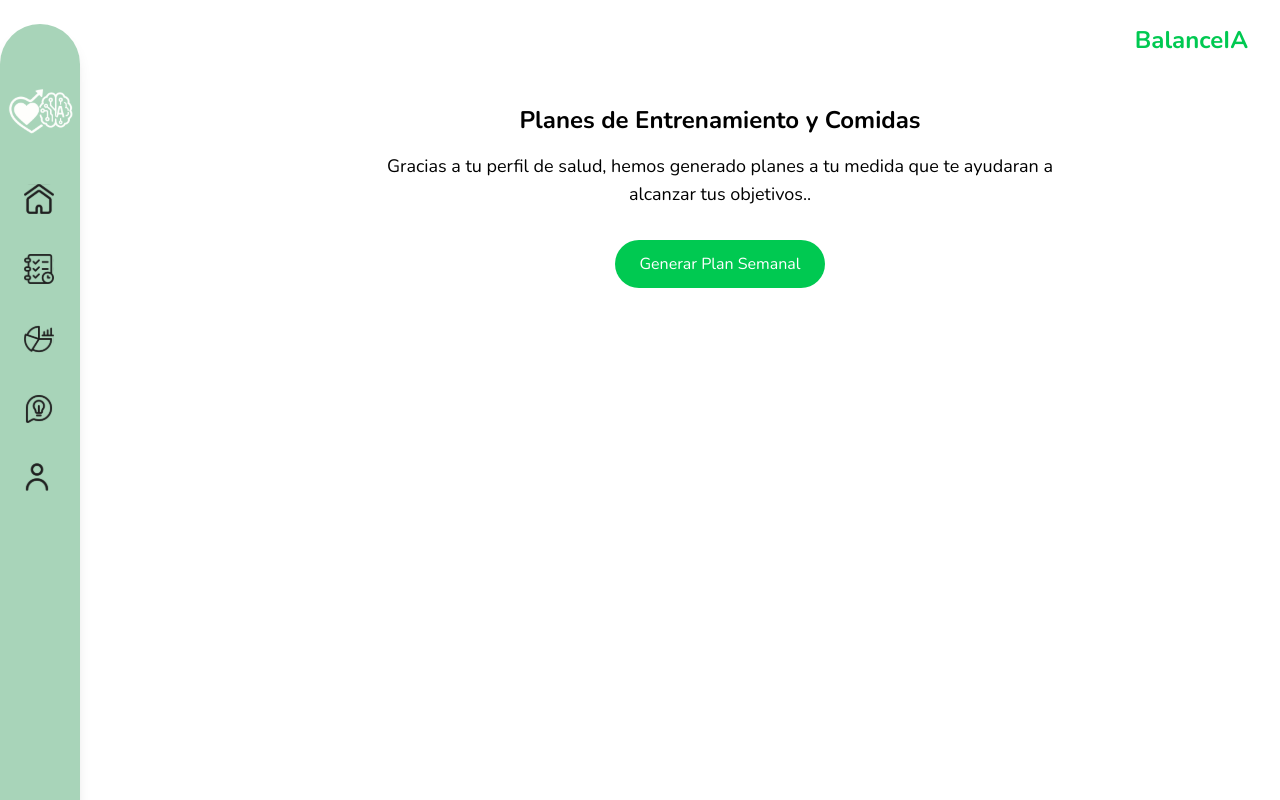
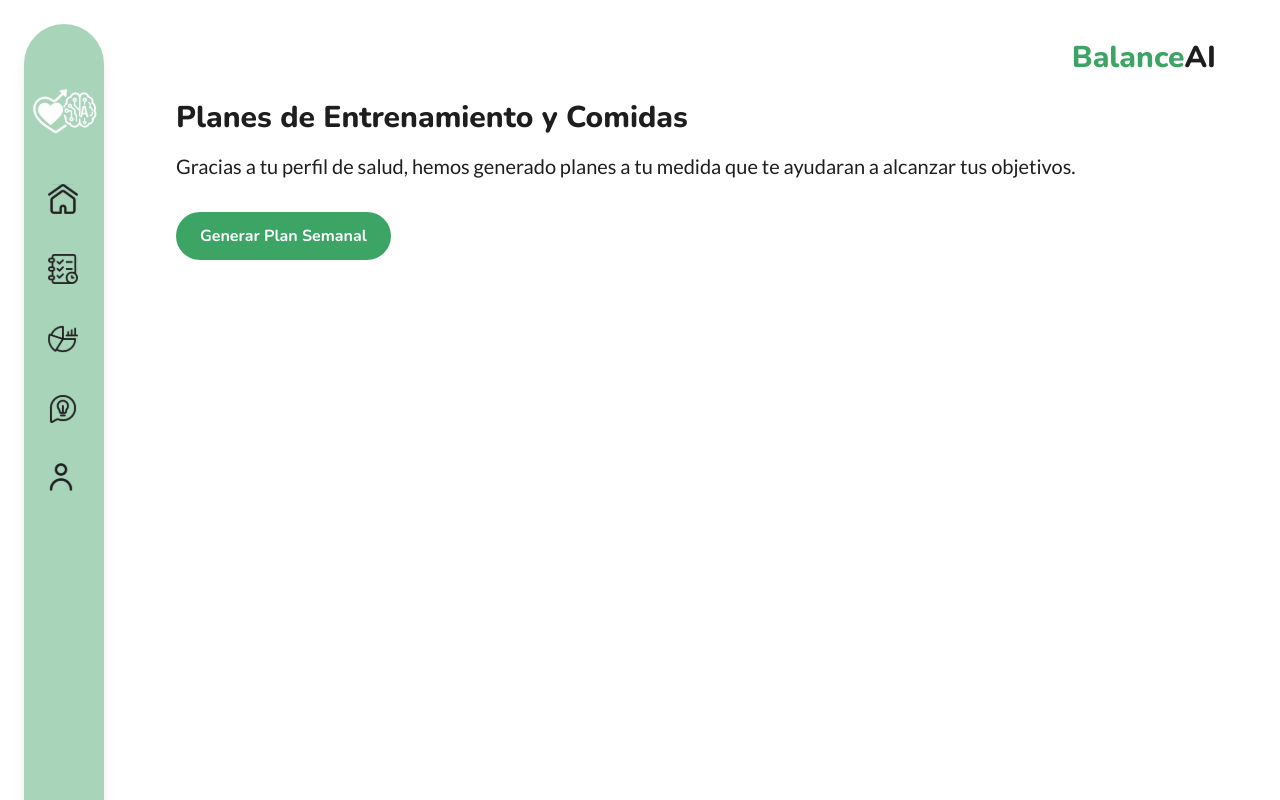
Before and after one commit to M41k80/express3, a Next.js app in the folder frontend/: page /plan in a window 1280 px wide. Shown: the top 800 px of the page. Built offline with nearby package versions, Linux system fonts and the light colour scheme; no server answers; what @react-pdf/renderer would draw is missing.

Commit message:
Update styles view plans

```diff
--- a/frontend/src/app/dashboard/page.tsx
+++ b/frontend/src/app/dashboard/page.tsx
@@ -71,7 +71,7 @@ export default function DashboardPage() {
   const hasWeights = Array.isArray(weightData) && weightData.length > 0;
 
   return (
-    <div className="flex p-6 bg-gray-50 min-h-screen">
+    <div className="flex pl-6 min-h-screen">
       <Sidebar />
       <div className="w-screen">
         <div className="mt-2 p-6">
--- a/frontend/src/app/inicio/page.tsx
+++ b/frontend/src/app/inicio/page.tsx
@@ -66,7 +66,7 @@ const Inicio = () => {
   }, []);
 
   return (
-    <div className="flex min-h-screen">
+    <div className="flex pl-6 min-h-screen">
       <Sidebar />
 
       <main className="flex-1 p-10 md:px-16 relative">
--- a/frontend/src/app/plan/page.tsx
+++ b/frontend/src/app/plan/page.tsx
@@ -1,13 +1,13 @@
-'use client';
+"use client";
 
-import { useContext, useState } from 'react';
-import { useRouter } from 'next/navigation';
-import Sidebar from '../components/Sidebar/Sidebar';
-import api from '../utils/api';
-import { AuthContext } from '@/app/context/AuthContext';
-import ReactMarkdown from 'react-markdown';
-import { PDFDownloadLink } from '@react-pdf/renderer';
-import { PlanPDF } from '@/app/components/MyPlanPDF';
+import { useContext, useState } from "react";
+import { useRouter } from "next/navigation";
+import Sidebar from "../components/Sidebar/Sidebar";
+import api from "../utils/api";
+import { AuthContext } from "@/app/context/AuthContext";
+import ReactMarkdown from "react-markdown";
+import { PDFDownloadLink } from "@react-pdf/renderer";
+import { PlanPDF } from "@/app/components/MyPlanPDF";
 
 interface UserProfile {
   user_id: string;
@@ -26,21 +26,26 @@ interface UserProfile {
 
 export default function PlanPage() {
   const { userId } = useContext(AuthContext);
-    const [plan, setPlan] = useState<string>('');
+  const [plan, setPlan] = useState<string>("");
   const [loading, setLoading] = useState(false);
   // eslint-disable-next-line
   const router = useRouter();
 
   const handleGenerate = async () => {
-        if (!userId) return alert('Usuario no autenticado');
+    if (!userId) return alert("Usuario no autenticado");
     setLoading(true);
 
     try {
-            const { data: profile } = await api.get<UserProfile>(`/profile/${userId}`);
-            const { data } = await api.post<{ plan: string }>('/plan/generate', profile);
+      const { data: profile } = await api.get<UserProfile>(
+        `/profile/${userId}`
+      );
+      const { data } = await api.post<{ plan: string }>(
+        "/plan/generate",
+        profile
+      );
       setPlan(data.plan);
     } catch (error) {
-            alert('Error al generar el plan');
+      alert("Error al generar el plan");
       console.error(error);
     } finally {
       setLoading(false);
@@ -48,27 +53,37 @@ export default function PlanPage() {
   };
 
   return (
-        <div className="flex min-h-screen bg-white">
+    <div className="flex pl-6 min-h-screen">
       <Sidebar />
-            <main className="flex-1 pl-20 text-black">
+      <main className="flex-1 p-10 md:px-16 relative">
         {/* Header */}
-                <header className="py-6 px-8 flex justify-between items-center">
+        <div className="flex justify-between items-end">
           <div></div>
-                    <div className="text-2xl font-bold text-green-500">BalanceIA</div>
-                </header>
+          {/* Logo */}
+          <div className="text-3xl font-extrabold justify-between">
+            <h2 className="text-[#3CA464]">
+              Balance<span className="text-[#1E1E1E]">AI</span>
+            </h2>
+          </div>
+        </div>
 
         {/* Contenido principal */}
-                <div className="px-8 py-6 max-w-3xl mx-auto text-center">
-                    <h1 className="text-2xl font-bold mb-4">Planes de Entrenamiento y Comidas</h1>
-                    <p className="text-lg mb-8">Gracias a tu perfil de salud, hemos generado planes a tu medida que te ayudaran a alcanzar tus objetivos..</p>
+        <div className="px-2 py-6 max-w-6xl mx-auto text-left text-[#1E1E1E]">
+          <h1 className="text-3xl font-extrabold mb-4">
+            Planes de Entrenamiento y Comidas
+          </h1>
+          <p className="text-xl mb-8 font-lato font-medium text-[#1E1E1E]">
+            Gracias a tu perfil de salud, hemos generado planes a tu medida que
+            te ayudaran a alcanzar tus objetivos.
+          </p>
 
           {/* Botón generar */}
           <button
             onClick={handleGenerate}
             disabled={loading}
-                        className="bg-green-500 text-white py-3 px-6 rounded-full hover:bg-gray-600 disabled:bg-gray-400 disabled:cursor-not-allowed mb-8"
+            className="bg-[#3CA464] hover:bg-[#2e8c54] font-bold cursor-pointer  text-white py-3 px-6 rounded-3xl disabled:bg-gray-400 disabled:cursor-not-allowed mb-8"
           >
-                        {loading ? 'Generando...' : 'Generar Plan Semanal'}
+            {loading ? "Generando..." : "Generar Plan Semanal"}
           </button>
 
           {/* Resultado del plan */}
@@ -83,7 +98,9 @@ export default function PlanPage() {
                 fileName="plan_entrenamiento.pdf"
                 className="inline-block bg-green-500 text-white py-3 px-6 rounded-full hover:bg-green-600 transition-colors"
               >
-                                {({ loading }) => loading ? 'Preparando PDF...' : 'Descargar como PDF'}
+                {({ loading }) =>
+                  loading ? "Preparando PDF..." : "Descargar como PDF"
+                }
               </PDFDownloadLink>
             </div>
           )}
--- a/frontend/src/app/profile/page.tsx
+++ b/frontend/src/app/profile/page.tsx
@@ -11,7 +11,7 @@ export default function Profile() {
   const [showUserModal, setShowUserModal] = useState(false);
 
   return (
-    <div className="flex bg-gray-50 min-h-screen">
+    <div className="flex pl-6 min-h-screen">
       <Sidebar />
 
       <main className="flex-1 flex flex-col pt-10 px-6 md:px-16">
--- a/frontend/src/app/suggestions/page.tsx
+++ b/frontend/src/app/suggestions/page.tsx
@@ -28,7 +28,7 @@ const SuggestionsPage = () => {
 
 
   return (
-    <div className="flex min-h-screen bg-white">
+    <div className="flex min-h-screen pl-6">
         <Sidebar />
         <main className="flex-1 pl-20 text-black">
         <header className="py-6 px-8">
```
Lines whose indentation alone changed are shown as unchanged.
